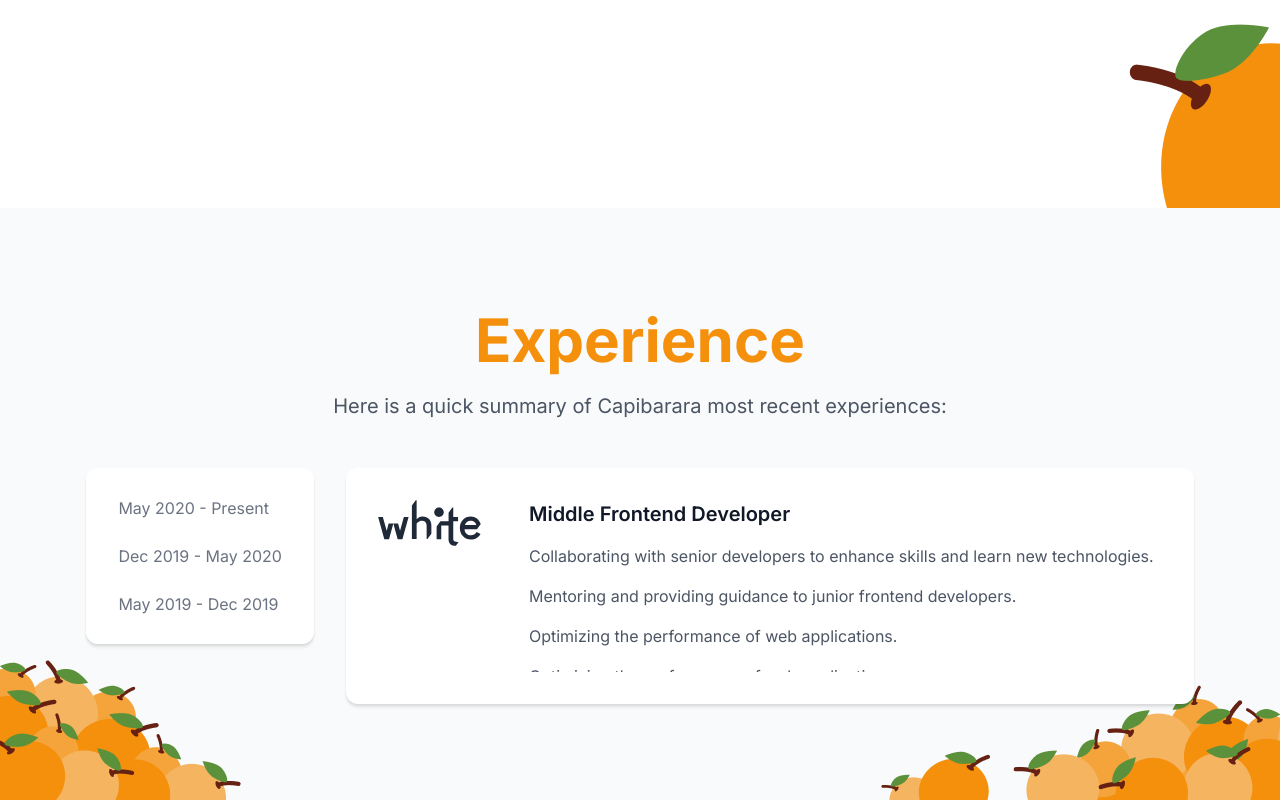
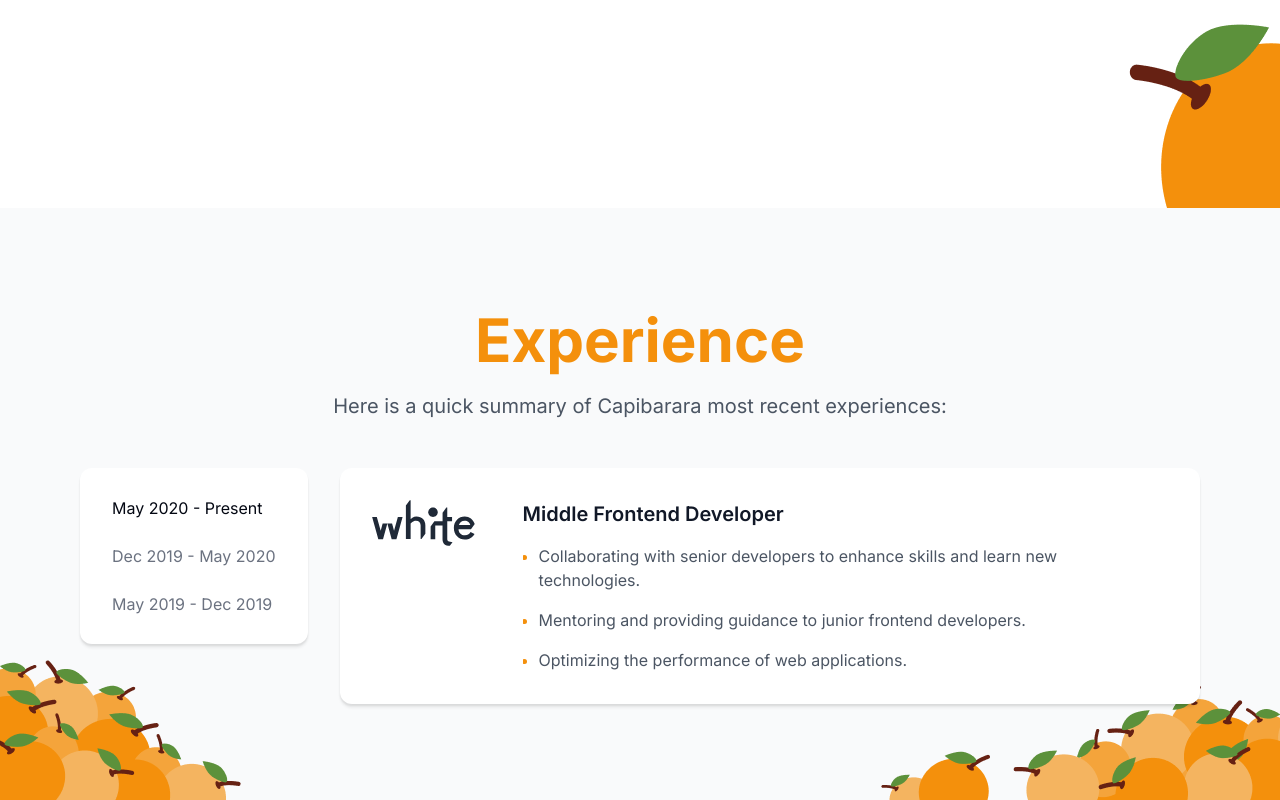
Before and after one commit to SDeeKey/capybarara4, a Next.js app: page / in a window 1280 px wide. Shown: the part 978-1778 px from the top of the page. Built offline with nearby package versions, Linux system fonts and the light colour scheme.

Commit message:
change experience

```diff
--- a/src/app/page.tsx
+++ b/src/app/page.tsx
@@ -3,8 +3,6 @@ import {Introduction} from "@/widgets/introduction/introduction";
 import {Header} from "@/widgets/header/header";
 import {Skills} from "@/widgets/skills/skills";
 import {Experience} from "@/widgets/experience/experience";
-
-
 
 export default function Home() {
     return (
@@ -13,7 +11,6 @@ export default function Home() {
             <Introduction/>
             <Skills/>
             <Experience/>
-
         </main>
     );
 }
--- a/src/entities/dateAndDescription/dateAndDescription.module.scss
+++ b/src/entities/dateAndDescription/dateAndDescription.module.scss
@@ -28,6 +28,7 @@
 
   &__list {
     @include display-col(16px);
+
     color: $gray-600;
     max-height: 128px;
     overflow-y: scroll;
@@ -40,10 +41,10 @@
 
   &__item {
     list-style: disc;
-    padding-right: 8px;
+    margin: 0 8px 0 16px;
 
     &::marker {
-      color: $orange-500; //todo пофиксить отображение маркера
+      color: $orange-500;
     }
   }
 }
--- /dev/null
+++ b/src/entities/experienceContent-desktop/experienceContent-desktop.module.scss
@@ -0,0 +1,55 @@
+@import '@/styles/_mixins';
+@import '@/styles/_colors';
+@import '@/styles/_variables';
+@import '@/styles/_breakpoints';
+
+.experience-content-desktop{
+  display: grid;
+  grid-template-areas: 'date experience';
+  gap: 32px;
+
+  @include respond(tablet) {
+    grid-template-columns: 1fr 2fr;
+  }
+
+  &--dates {
+    grid-area: date;
+    background-color: $white;
+    border-radius: 12px;
+    height: fit-content;
+
+    @include respond(tablet) {
+      height: max-content;
+      width: fit-content;
+    }
+  }
+
+  &--date {
+    transition: $default-transition;
+    margin: 16px 32px;
+    color: $gray-500;
+    cursor: pointer;
+
+    &:first-child, &:last-child {
+      margin: 32px
+    }
+
+    &:hover {
+      color: $gray-950;
+    }
+
+    &.active {
+      color: $gray-950;
+    }
+  }
+
+  &--experience {
+    grid-area: experience;
+    background-color: $white;
+    border-radius: 12px;
+    padding: 32px;
+    flex-grow: 1;
+    height: 236px;
+    overflow: hidden;
+  }
+}
--- /dev/null
+++ b/src/entities/experienceContent-desktop/experienceContent-desktop.tsx
@@ -0,0 +1,43 @@
+'use client'
+
+import React, {useState} from 'react';
+import s from './experienceContent-desktop.module.scss'
+import clsx from "clsx";
+import {experienceDataItems} from "@/shared/experienceContent/experienceData";
+import {DateAndDescription} from "@/entities/dateAndDescription/dateAndDescription";
+
+type ExperienceContentProps = {
+    className?: string;
+}
+
+export const ExperienceContentDesktop = ({className}: ExperienceContentProps) => {
+    const [activeIndex, setActiveIndex] = useState<number>(0);
+
+    return (
+        <div className={clsx(s['experience-content-desktop'], className)}>
+            <div className={clsx(s['experience-content-desktop--dates'], 'shadow-md')}>
+                {experienceDataItems.map((item, index) => (
+                    <div
+                        key={index}
+                        onClick={() => setActiveIndex(index)}
+                        className={clsx(
+                            s['experience-content-desktop--date'],
+                            index === activeIndex && s['active']
+                        )}>
+                        {item.date}
+                    </div>
+                ))}
+            </div>
+            <div className={clsx(s['experience-content-desktop--experience'], 'shadow-md')}>
+                {experienceDataItems.map((item, index) => (
+                    activeIndex === index && (
+                        <DateAndDescription
+                            key={index}
+                            experience={item}
+                        />
+                    )
+                ))}
+            </div>
+        </div>
+    );
+};
--- /dev/null
+++ b/src/entities/experienceContent-mobile/experienceContent-mobile.module.scss
@@ -0,0 +1,29 @@
+@import '@/styles/_mixins';
+@import '@/styles/_colors';
+@import '@/styles/_breakpoints';
+
+.experience-content-mobile {
+  background-color: $white;
+  border-radius: 12px;
+
+  &--date {
+    padding: 16px 32px;
+    border-bottom: 1px solid $gray-200;
+    margin: 0 16px;
+    color: $gray-500;
+    cursor: pointer;
+
+    &:hover {
+      color: $gray-950;
+    }
+
+    &.active {
+      color: $gray-950;
+    }
+  }
+
+  &--details {
+    border-radius: 12px;
+    padding: 32px;
+  }
+}
--- /dev/null
+++ b/src/entities/experienceContent-mobile/experienceContent-mobile.tsx
@@ -0,0 +1,41 @@
+'use client'
+
+import React, {useState} from 'react';
+import s from './experienceContent-mobile.module.scss'
+import {experienceDataItems} from "@/shared/experienceContent/experienceData";
+import clsx from "clsx";
+import {DateAndDescription} from "@/entities/dateAndDescription/dateAndDescription";
+
+type ExperienceContentProps = {
+    className?: string;
+}
+
+export const ExperienceContentMobile = ({className}: ExperienceContentProps) => {
+    const [activeIndex, setActiveIndex] = useState<number>(0);
+
+    return (
+        <div className={clsx(s['experience-content-mobile'], className)}>
+            {experienceDataItems.map((item, index) => (
+                <div key={index}>
+                    <div
+                        className={clsx(
+                            s['experience-content-mobile--date'],
+                            index === activeIndex && s['active']
+                        )}
+                        onClick={() => setActiveIndex(index)}
+                    >
+                        {item.date}
+                    </div>
+                    {activeIndex === index && (
+                        <div className={clsx(s['experience-content-mobile--details'],
+                            'shadow-md')}>
+                            <DateAndDescription
+                                experience={item}
+                            />
+                        </div>
+                    )}
+                </div>
+            ))}
+        </div>
+    );
+};
--- a/src/shared/experienceContent/experienceContent.module.scss
+++ b/src/shared/experienceContent/experienceContent.module.scss
@@ -4,81 +4,17 @@
 @import '@/styles/_breakpoints';
 
 .experience-content {
-  display: grid;
-  grid-template-areas: 'date experience';
-  gap: 32px;
-
-
-  @include respond(tablet) {
-    grid-template-columns: 1fr 2fr
+  .experience-content-mobile {
+    display: none;
   }
 
   @include respond(phone) {
-    grid-template-columns: none;
-    width: 90%;
-    gap: 0;
-  }
-
-  .DateAndDescription-item {
-    @include display-col(24px);
-  }
-
-  &__mobile {
-    background-color: $white;
-    border-radius: 12px;
-
-    &--date {
-      padding: 16px 32px;
-      border-bottom: 1px solid $gray-200;
-      margin: 0 16px;
-      color: $gray-500;
-      cursor: pointer;
-
-      &:hover {
-        color: $gray-950;
-      }
+    .experience-content-mobile {
+      display: grid;
     }
 
-    &--details {
-      border-radius: 12px;
-      padding: 32px;
+    .experience-content-desktop {
+      display: none;
     }
   }
-
-  &__dates {
-    grid-area: date;
-    background-color: $white;
-    border-radius: 12px;
-    height: fit-content;
-
-    @include respond(tablet) {
-      height: max-content;
-      width: fit-content;
-    }
-  }
-
-  &__date {
-    transition: $default-transition;
-    margin: 16px 32px;
-    color: $gray-500;
-    cursor: pointer;
-
-    &:first-child, &:last-child {
-      margin: 32px
-    }
-
-    &:hover {
-      color: $gray-950;
-    }
-  }
-
-  &__experience {
-    grid-area: experience;
-    background-color: $white;
-    border-radius: 12px;
-    padding: 32px;
-    flex-grow: 1;
-    height: 236px;
-    overflow: hidden;
-  }
 }
--- a/src/shared/experienceContent/experienceContent.tsx
+++ b/src/shared/experienceContent/experienceContent.tsx
@@ -1,80 +1,25 @@
-'use client';
-
-import React, {useEffect, useState} from 'react';
+import React from 'react';
 import s from './experienceContent.module.scss';
-import {experienceDataItems} from "@/shared/experienceContent/experienceData";
-import {DateAndDescription} from "@/entities/dateAndDescription/dateAndDescription";
 import clsx from "clsx";
+import {ExperienceContentDesktop} from "@/entities/experienceContent-desktop/experienceContent-desktop";
+import {ExperienceContentMobile} from "@/entities/experienceContent-mobile/experienceContent-mobile";
 
 type ExperienceProps = {
     className?: string;
 };
 
 export const ExperienceContent = ({className}: ExperienceProps) => {
-    const [activeIndex, setActiveIndex] = useState<number>(0);
-    const [isMobile, setIsMobile] = useState<boolean>(false);
-
-    useEffect(() => {
-        const handleResize = () => {
-            setIsMobile(window.innerWidth <= 768);
-        };
-
-        handleResize();
-        window.addEventListener('resize', handleResize);
-
-        return () => window.removeEventListener('resize', handleResize);
-    }, []);
 
     return (
         <div className={clsx(s['experience-content'], className)}>
-            {isMobile ? (
-                // Mobile версия интерфейса
-                <div className={clsx(s['experience-content__mobile'], 'shadow-md')}>
-                    {experienceDataItems.map((item, index) => (
-                        <div key={index}>
-                            <div
-                                className={s['experience-content__mobile--date']}
-                                onClick={() => setActiveIndex(index)}
-                            >
-                                {item.date}
-                            </div>
-                            {activeIndex === index && (
-                                <div className={clsx(s['experience-content__mobile--details'],
-                                    'shadow-md')}>
-                                    <DateAndDescription
-                                        experience={item}
-                                    />
-                                </div>
-                            )}
-                        </div>
-                    ))}
-                </div>
-            ) : (
-                // Desktop версия интерфейса
-                <>
-                    <div className={clsx(s['experience-content__dates'], 'shadow-md')}>
-                        {experienceDataItems.map((item, index) => (
-                            <div
-                                className={s['experience-content__date']}
-                                key={index}
-                                onClick={() => setActiveIndex(index)}
-                            >
-                                {item.date}
-                            </div>
-                        ))}
-                    </div>
-                    <div className={clsx(s['experience-content__experience'], 'shadow-md')}>
-                        {experienceDataItems.map((item, index) => (
-                            activeIndex === index && (
-                                <DateAndDescription
-                                    key={index}
-                                    experience={item}
-                                />
-                            )
-                        ))}
-                    </div>
-                </>
-            )}
+            <ExperienceContentMobile
+                className={
+                s['experience-content-mobile']
+            }/>
+            <ExperienceContentDesktop
+                className={
+                s['experience-content-desktop']
+            }/>
         </div>
     );
 };
--- a/src/widgets/experience/experience.module.scss
+++ b/src/widgets/experience/experience.module.scss
@@ -14,6 +14,7 @@
   &__text-block {
     @include display-col(16px);
     @include display-center;
+
     color: $orange-500;
     text-align: center;
 
```
